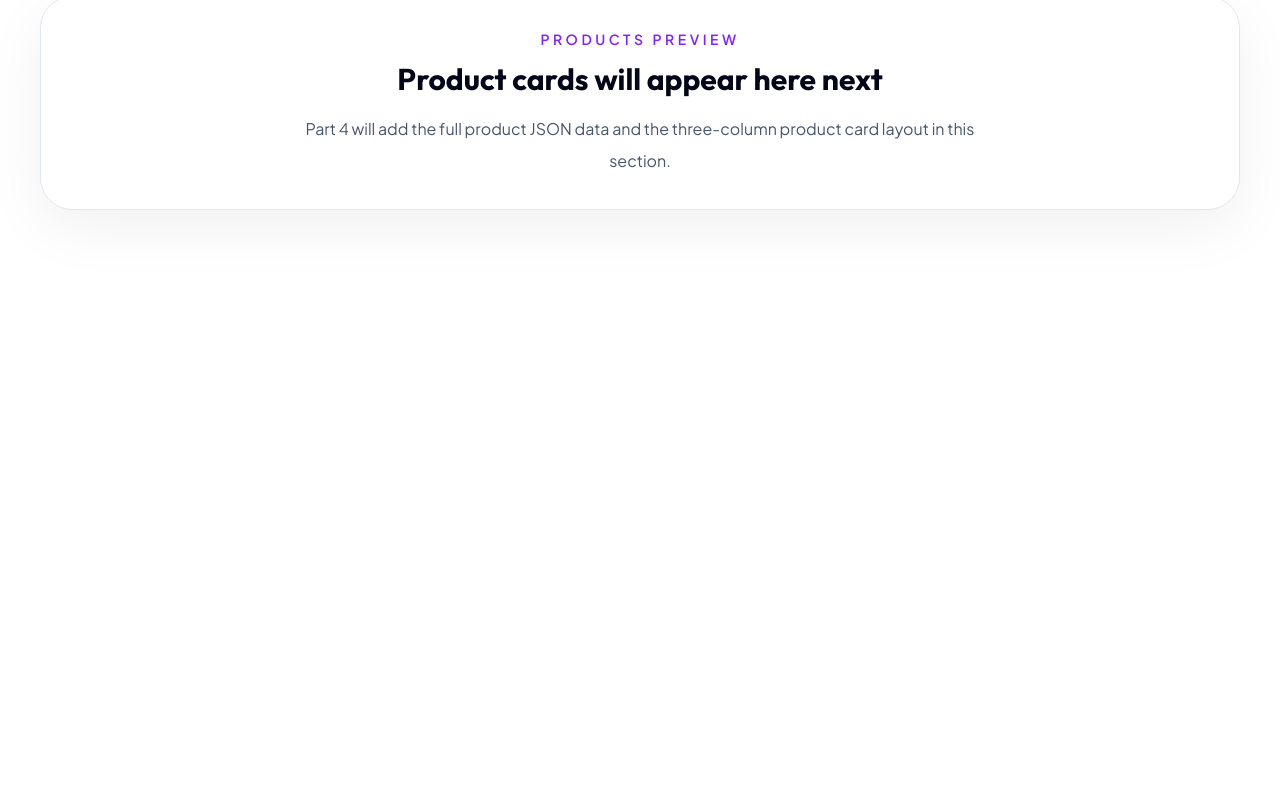
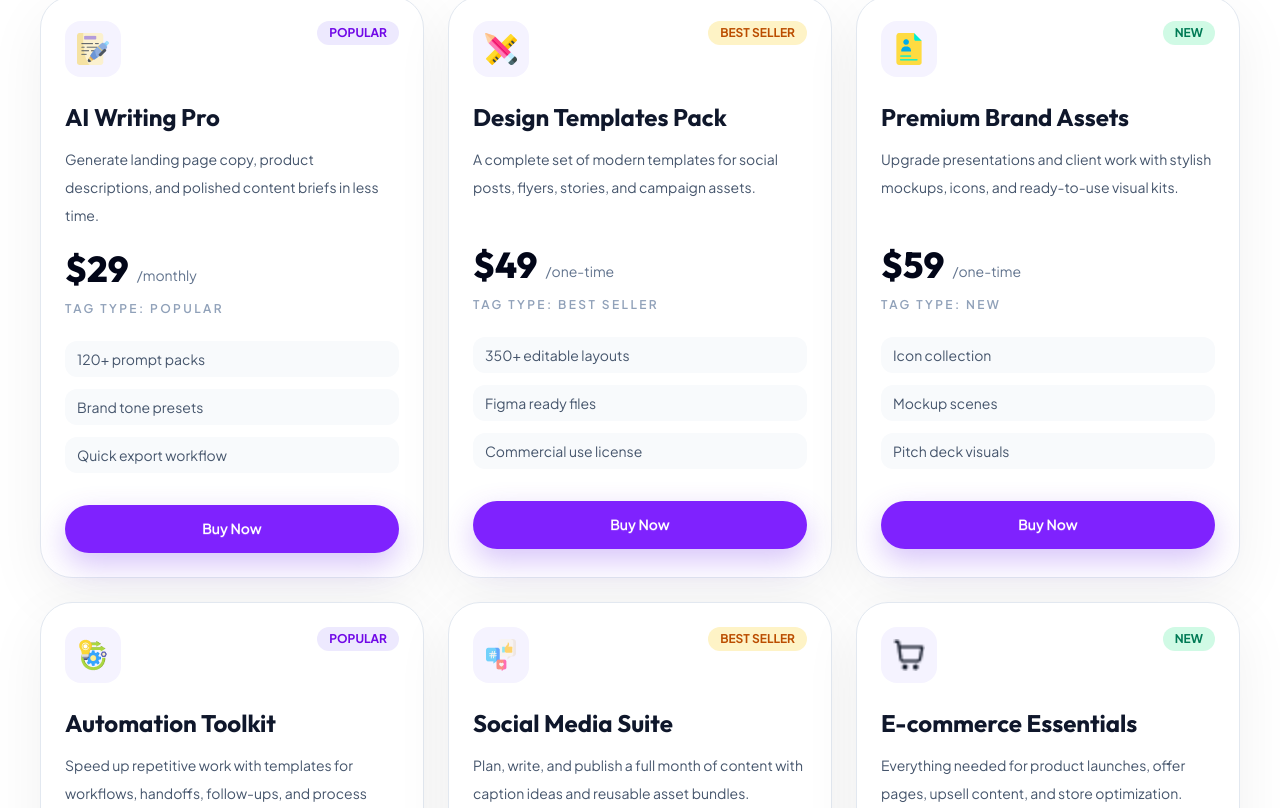
Before and after one commit to mdhabiburrahmanfl/DigiTools-Platform, a React (Vite) app: page / in a window 1280 px wide. Shown: the part 1412-2220 px from the top of the page. Before the commit the page ends 1694 px from the top, so only its background shows below. Built offline with nearby package versions, Linux system fonts and the light colour scheme.

Commit message:
add product data and product card grid

```diff
--- a/src/App.jsx
+++ b/src/App.jsx
@@ -3,6 +3,7 @@ import { FiShoppingCart } from 'react-icons/fi';
 import { HiMiniSparkles } from 'react-icons/hi2';
 import bannerImage from '../assets/banner.png';
 import playIcon from '../assets/Play.png';
+import { products } from './data/products';
 
 const navItems = ['Home', 'Products', 'Pricing', 'Support'];
 const stats = [
@@ -10,6 +11,11 @@ const stats = [
   { value: '200+', label: 'Premium Assets' },
   { value: '4.9', label: 'Average Rating' },
 ];
+const tagClasses = {
+  popular: 'bg-violet-100 text-violet-700',
+  new: 'bg-emerald-100 text-emerald-700',
+  'best seller': 'bg-amber-100 text-amber-700',
+};
 
 function App() {
   const [activeView, setActiveView] = useState('products');
@@ -156,24 +162,61 @@ function App() {
             </div>
           </div>
 
-          <div className="mt-12 rounded-[2rem] border border-slate-200 bg-white p-8 text-center shadow-[0_18px_60px_rgba(15,23,42,0.06)]">
+          <div className="mt-12">
             {activeView === 'products' ? (
-              <>
-                <p className="text-sm font-semibold uppercase tracking-[0.25em] text-violet-600">Products Preview</p>
-                <h3 className="mt-3 font-outfit text-3xl font-bold text-slate-950">Product cards will appear here next</h3>
-                <p className="mx-auto mt-4 max-w-2xl text-base leading-8 text-slate-600">
-                  Part 4 will add the full product JSON data and the three-column product card layout in this section.
-                </p>
-              </>
+              <div className="grid gap-6 md:grid-cols-2 xl:grid-cols-3">
+                {products.map((product) => (
+                  <article
+                    key={product.id}
+                    className="rounded-[2rem] border border-slate-200 bg-white p-6 shadow-[0_18px_60px_rgba(15,23,42,0.06)] transition hover:-translate-y-1 hover:shadow-[0_26px_70px_rgba(15,23,42,0.1)]"
+                  >
+                    <div className="flex items-start justify-between gap-4">
+                      <div className="flex h-14 w-14 items-center justify-center rounded-2xl bg-violet-50">
+                        <img src={product.icon} alt="" className="h-8 w-8 object-contain" />
+                      </div>
+                      <span className={`rounded-full px-3 py-1 text-xs font-bold uppercase ${tagClasses[product.tagType]}`}>
+                        {product.tag}
+                      </span>
+                    </div>
+
+                    <h3 className="mt-6 font-outfit text-2xl font-bold text-slate-900">{product.name}</h3>
+                    <p className="mt-3 min-h-20 text-sm leading-7 text-slate-600">{product.description}</p>
+
+                    <div className="mt-5 flex items-end gap-2">
+                      <span className="font-outfit text-4xl font-extrabold text-slate-950">${product.price}</span>
+                      <span className="pb-1 text-sm text-slate-500">/{product.period}</span>
+                    </div>
+
+                    <p className="mt-3 text-xs font-semibold uppercase tracking-[0.2em] text-slate-400">
+                      Tag Type: {product.tagType}
+                    </p>
+
+                    <ul className="mt-6 space-y-3 text-sm text-slate-600">
+                      {product.features.map((feature) => (
+                        <li key={feature} className="rounded-xl bg-slate-50 px-3 py-2">
+                          {feature}
+                        </li>
+                      ))}
+                    </ul>
+
+                    <button
+                      type="button"
+                      className="btn mt-8 h-12 w-full rounded-full border-none bg-violet-600 text-white shadow-[0_12px_30px_rgba(124,58,237,0.3)] hover:bg-violet-700"
+                    >
+                      Buy Now
+                    </button>
+                  </article>
+                ))}
+              </div>
             ) : (
-              <>
+              <div className="rounded-[2rem] border border-slate-200 bg-white p-8 text-center shadow-[0_18px_60px_rgba(15,23,42,0.06)]">
                 <p className="text-sm font-semibold uppercase tracking-[0.25em] text-violet-600">Cart Preview</p>
                 <h3 className="mt-3 font-outfit text-3xl font-bold text-slate-950">Your cart is empty</h3>
                 <p className="mx-auto mt-4 max-w-2xl text-base leading-8 text-slate-600">
                   The cart layout and checkout interactions will be added in later parts. For now, this toggle already
                   switches between Products and Cart views.
                 </p>
-              </>
+              </div>
             )}
           </div>
         </section>
--- /dev/null
+++ b/src/data/products.js
@@ -0,0 +1,75 @@
+import aiWritingIcon from '../../assets/products/writing_2327400 1.png';
+import designPackIcon from '../../assets/products/design-tool.png';
+import brandAssetIcon from '../../assets/products/portfolio.png';
+import automationIcon from '../../assets/products/operation.png';
+import socialKitIcon from '../../assets/products/social-media.png';
+import ecommerceIcon from '../../assets/products/shopping-cart.png';
+
+export const products = [
+  {
+    id: 1,
+    name: 'AI Writing Pro',
+    description: 'Generate landing page copy, product descriptions, and polished content briefs in less time.',
+    price: 29,
+    period: 'monthly',
+    tag: 'Popular',
+    tagType: 'popular',
+    features: ['120+ prompt packs', 'Brand tone presets', 'Quick export workflow'],
+    icon: aiWritingIcon,
+  },
+  {
+    id: 2,
+    name: 'Design Templates Pack',
+    description: 'A complete set of modern templates for social posts, flyers, stories, and campaign assets.',
+    price: 49,
+    period: 'one-time',
+    tag: 'Best Seller',
+    tagType: 'best seller',
+    features: ['350+ editable layouts', 'Figma ready files', 'Commercial use license'],
+    icon: designPackIcon,
+  },
+  {
+    id: 3,
+    name: 'Premium Brand Assets',
+    description: 'Upgrade presentations and client work with stylish mockups, icons, and ready-to-use visual kits.',
+    price: 59,
+    period: 'one-time',
+    tag: 'New',
+    tagType: 'new',
+    features: ['Icon collection', 'Mockup scenes', 'Pitch deck visuals'],
+    icon: brandAssetIcon,
+  },
+  {
+    id: 4,
+    name: 'Automation Toolkit',
+    description: 'Speed up repetitive work with templates for workflows, handoffs, follow-ups, and process docs.',
+    price: 19,
+    period: 'monthly',
+    tag: 'Popular',
+    tagType: 'popular',
+    features: ['Workflow blueprints', 'Team checklists', 'Zapier-ready guides'],
+    icon: automationIcon,
+  },
+  {
+    id: 5,
+    name: 'Social Media Suite',
+    description: 'Plan, write, and publish a full month of content with caption ideas and reusable asset bundles.',
+    price: 39,
+    period: 'monthly',
+    tag: 'Best Seller',
+    tagType: 'best seller',
+    features: ['30-day planner', 'Caption bank', 'Analytics report sheet'],
+    icon: socialKitIcon,
+  },
+  {
+    id: 6,
+    name: 'E-commerce Essentials',
+    description: 'Everything needed for product launches, offer pages, upsell content, and store optimization.',
+    price: 99,
+    period: 'yearly',
+    tag: 'New',
+    tagType: 'new',
+    features: ['Launch checklist', 'Offer page copy prompts', 'Retention campaign kit'],
+    icon: ecommerceIcon,
+  },
+];
```
